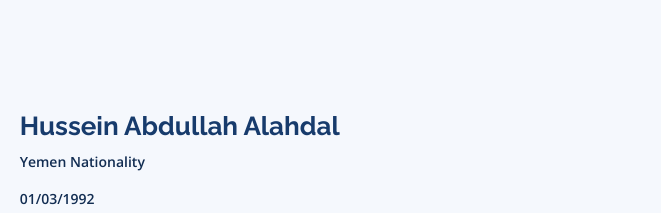
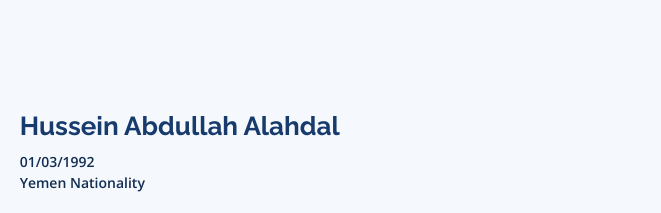
Before and after one commit to huAlahdal/huAlahdal.github.io, a plain HTML site: page index.html in a window 1280 px wide. Shown: the part 857-1070 px from the top of the page, 619-1280 px from the left. Drawn offline with nearby package versions, Linux system fonts and the light colour scheme; some packages are replaced by stand-ins of ours; a script that the page names is missing.

Commit message:
Update index.html

```diff
--- a/index.html
+++ b/index.html
@@ -115,8 +115,8 @@
         </div>
         <div class="col-lg-8 pt-4 pt-lg-0 content" data-aos="fade-left">
           <h3>Hussein Abdullah Alahdal</h3>
+          <p style="color:#122d52; font-size: 14px; font-weight: 600; margin: 0;">01/03/1992</p>
           <p style="color:#122d52; font-size: 14px; font-weight: 600;">Yemen Nationality</p>
-          <p style="color:#122d52; font-size: 14px; font-weight: 600;">01/03/1992</p>
           <p class="font-italic">
             Hello! I'm Hussein, based in Jeddah, Saudi Arabia.
             I am passionate and more interested in decentralized technologies, a Full-Stack Developer that can handle Frontend and Backend development.
```
